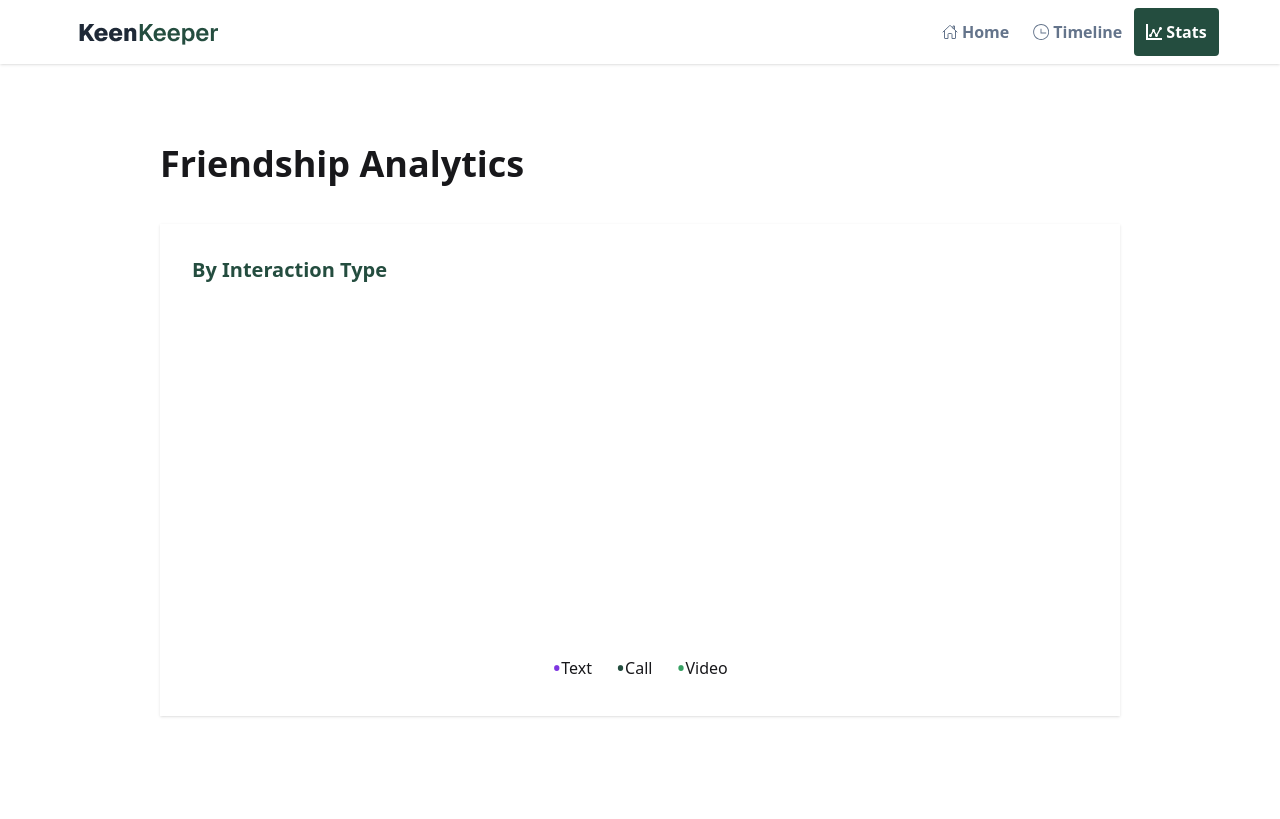
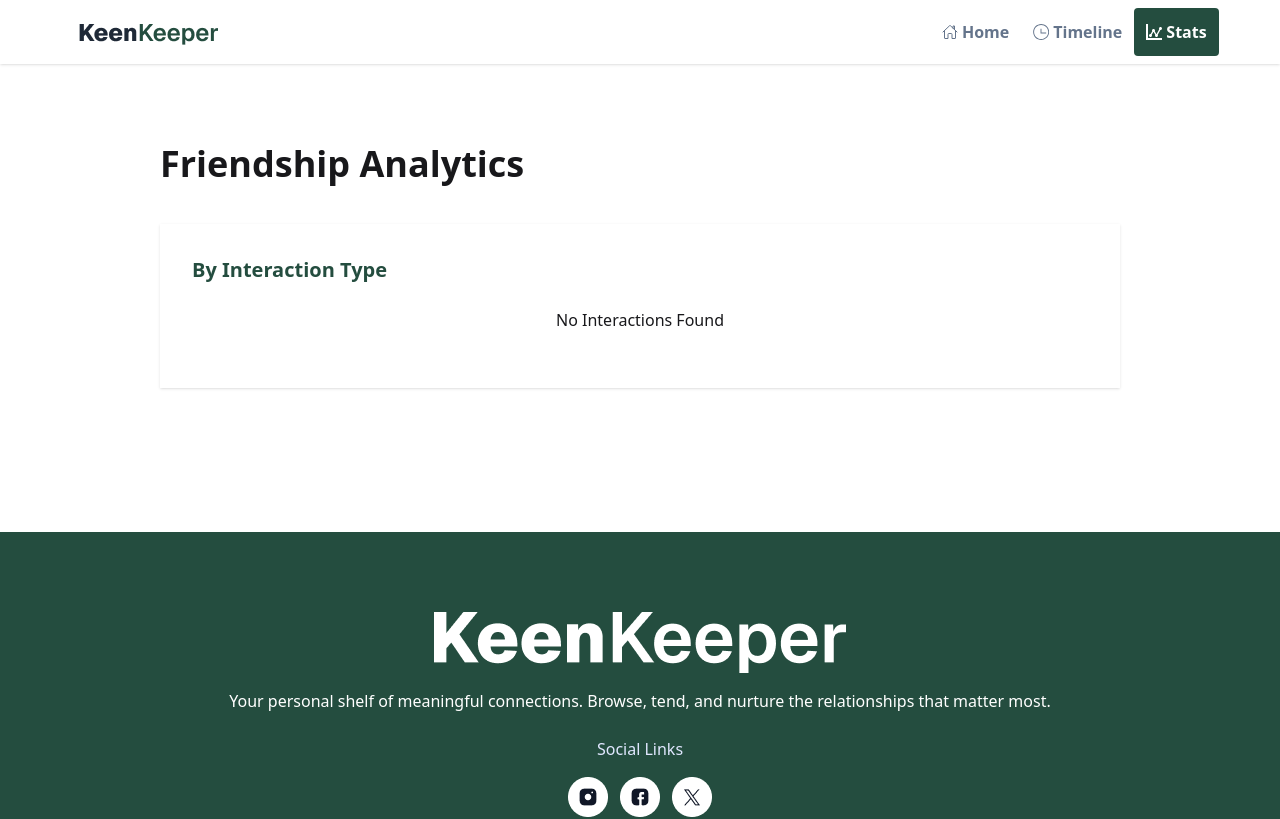
Before and after one commit to banabir4870/assignment-7, a Next.js app: page /stats in a window 1280 px wide. Shown: the top 819 px of the page. Built offline with nearby package versions, Linux system fonts and the light colour scheme.

Commit message:
added ReadMe folder

```diff
--- a/src/components/StatsClient/StatsClient.jsx
+++ b/src/components/StatsClient/StatsClient.jsx
@@ -6,9 +6,9 @@ import { Pie, PieChart, Tooltip } from 'recharts';
 
 const StatsClient = () => {
     const { timelineHistory } = useContext(FriendContext)
-    const callCount = timelineHistory.filter(i => i.type === "call").length;
-    const textCount = timelineHistory.filter(i => i.type === "text").length;
-    const videoCount = timelineHistory.filter(i => i.type === "video").length;
+    const callCount = timelineHistory.filter(i => i.type === "Call").length;
+    const textCount = timelineHistory.filter(i => i.type === "Text").length;
+    const videoCount = timelineHistory.filter(i => i.type === "Video").length;
     console.log('call:', callCount, 'text:', textCount, 'video:', videoCount)
     const data = [
         { name: "Call", value: callCount, fill: "#244D3F" },
@@ -21,7 +21,10 @@ const StatsClient = () => {
             <h1 className="text-4xl font-bold mb-10">Friendship Analytics</h1>
             <div className='bg-base-100 shadow-sm p-8'>
                 <h2 className="text-xl font-semibold text-[#244D3F]">By Interaction Type</h2>
+                {
+                    !data || data.length === 0 || data.every(item => item.value === 0) ? <p className='text-center my-6'>No Interactions Found</p> : <>
                         <div className='my-6'>
+
                             <PieChart
                                 style={{
                                     width: "100%",
@@ -52,6 +55,9 @@ const StatsClient = () => {
                             <p className='flex items-center'><span className='text-[#244D3F] text-2xl'>•</span>Call</p>
                             <p className='flex items-center'><span className='text-[#37A163] text-2xl'>•</span>Video</p>
                         </div>
+                    </>
+                }
+
             </div>
 
         </div>
--- a/src/components/TimelineClient/TimelineClient.jsx
+++ b/src/components/TimelineClient/TimelineClient.jsx
@@ -30,7 +30,7 @@ const TimelineClient = () => {
 
             <div>
                 {
-                    filterTimline.length === 0 ? <p>No History Found</p> : filterTimline.map((history, ind) => <HistoryCard key={ind} history={history}></HistoryCard>)
+                    filterTimline.length === 0 ? <p className='text-center p-6 bg-base-100 shadow-sm'>No Timeline Data Found</p> : filterTimline.map((history, ind) => <HistoryCard key={ind} history={history}></HistoryCard>)
                 }
             </div>
         </div>
```
Also changed, not shown: 1 other file (tests, documents, lock files or other folders). Lines whose indentation alone changed are shown as unchanged.
